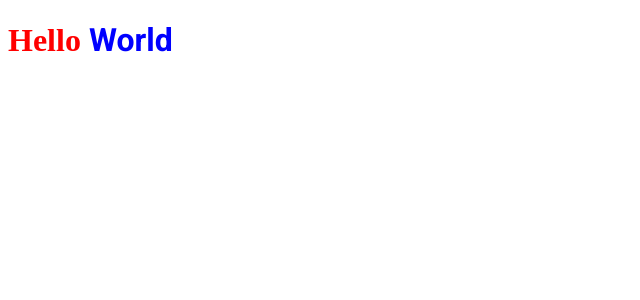
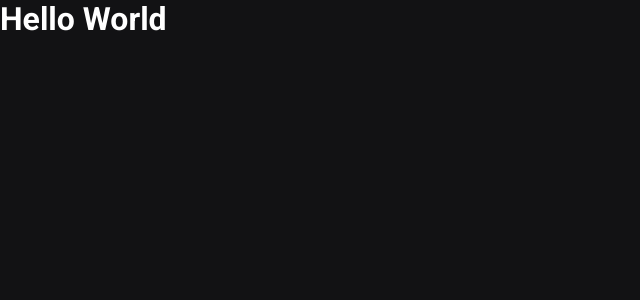
Before and after one commit to eng-wilson/IGNews, a Next.js app: page / in a window 1280 px wide. Shown: the top 300 px of the page, without its empty margins (0-640 px from the left). Built offline with nearby package versions, Linux system fonts and the light colour scheme.

Commit message:
style: global style added

```diff
--- a/src/pages/_app.tsx
+++ b/src/pages/_app.tsx
@@ -1,4 +1,6 @@
 import { AppProps } from "next/app";
+
+import "../styles/global.scss";
 
 function MyApp({ Component, pageProps }: AppProps) {
   return <Component {...pageProps} />;
--- a/src/pages/_document.tsx
+++ b/src/pages/_document.tsx
@@ -11,7 +11,6 @@ export default class MyDocument extends Document {
             href="https://fonts.googleapis.com/css2?family=Roboto:wght@400;700;900&display=swap"
             rel="stylesheet"
           />
-          <title>Document</title>
         </Head>
         <body>
           <Main />
--- a/src/pages/index.tsx
+++ b/src/pages/index.tsx
@@ -1,9 +1,16 @@
-import styles from "../styles/home.module.scss";
+import Head from "next/head";
+
+// import styles from "../styles/home.module.scss";
 
 export default function Home() {
   return (
-    <h1 className={styles.title}>
-      Hello <span>World</span>
-    </h1>
+    <>
+      <Head>
+        <title>ig.news</title>
+      </Head>
+      <h1>
+        Hello <span>World</span>
+      </h1>
+    </>
   );
 }
--- /dev/null
+++ b/src/styles/global.scss
@@ -0,0 +1,46 @@
+* {
+  margin: 0;
+  padding: 0;
+  box-sizing: border-box;
+}
+
+:root {
+  --white: #fff;
+
+  --gray-100: #e1e1e6;
+  --gray-300: #a8a8b3;
+  --gray-900: #121214;
+
+  --cyan-500: #61dafd;
+  --yellow-500: #eba417;
+}
+
+@media (max-width: 1080px) {
+  html {
+    font-size: 93.75%;
+  }
+}
+
+@media (max-width: 720px) {
+  html {
+    font-size: 87.5%;
+  }
+}
+
+body {
+  background-color: var(--gray-900);
+  color: var(--white);
+}
+
+body, input, textarea, select, button {
+  font: 400 1rem "Roboto", sans-serif;
+}
+
+button {
+  cursor: pointer;
+}
+
+a {
+  color: inherit;
+  text-decoration: none;
+}
--- a/src/styles/home.module.scss
+++ /dev/null
@@ -1,8 +0,0 @@
-.title {
-  color: red;
-
-  span {
-    font-family: Roboto;
-    color: blue;
-  }
-}
```
